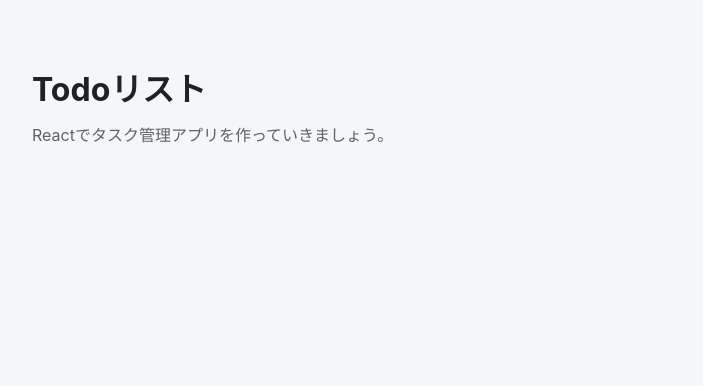
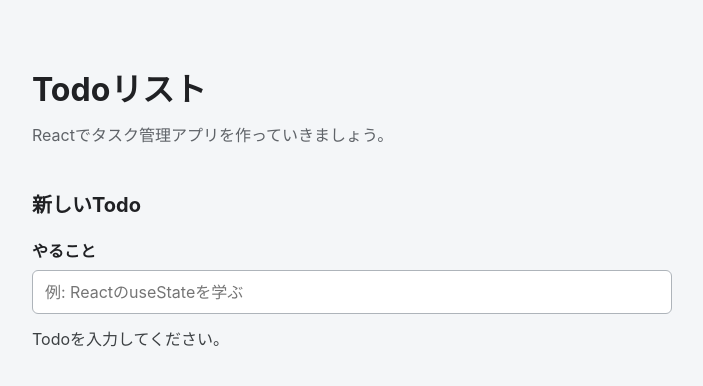
Before and after one commit to RyuseiKojima/react-todo, a React (Vite) app: page / in a window 1280 px wide. Shown: the top 386 px of the page, without its empty margins (288-991 px from the left). Built offline with nearby package versions, Linux system fonts and the light colour scheme.

Commit message:
useStateを導入

```diff
--- a/src/App.tsx
+++ b/src/App.tsx
@@ -1,8 +1,27 @@
+import { useState } from "react";
+
 function App() {
+    const [todoText, setTodoText] = useState("");
+
     return (
         <main className="app">
             <h1>Todoリスト</h1>
             <p>Reactでタスク管理アプリを作っていきましょう。</p>
+
+            <section className="todo-input" aria-labelledby="todo-input-title">
+                <h2 id="todo-input-title">新しいTodo</h2>
+                <label htmlFor="todo-text">やること</label>
+                <input
+                    id="todo-text"
+                    type="text"
+                    value={todoText}
+                    onChange={(event) => setTodoText(event.target.value)}
+                    placeholder="例: ReactのuseStateを学ぶ"
+                />
+                <p className="todo-preview">
+                    {todoText ? `入力中: ${todoText}` : "Todoを入力してください。"}
+                </p>
+            </section>
         </main>
     );
 }
--- a/src/styles.css
+++ b/src/styles.css
@@ -39,3 +39,40 @@
     color: #5f6368;
     line-height: 1.7;
 }
+
+.todo-input {
+    margin-top: 40px;
+}
+
+.todo-input h2 {
+    margin: 0 0 20px;
+    font-size: 20px;
+    letter-spacing: 0;
+}
+
+.todo-input label {
+    display: block;
+    margin-bottom: 8px;
+    font-weight: 600;
+}
+
+.todo-input input {
+    width: 100%;
+    min-height: 44px;
+    padding: 10px 12px;
+    border: 1px solid #aeb4ba;
+    border-radius: 6px;
+    color: #202124;
+    background: #ffffff;
+}
+
+.todo-input input:focus {
+    border-color: #1769aa;
+    outline: 3px solid #b9dcf7;
+}
+
+.todo-input .todo-preview {
+    min-height: 27px;
+    margin-top: 12px;
+    color: #3c4043;
+}
```
